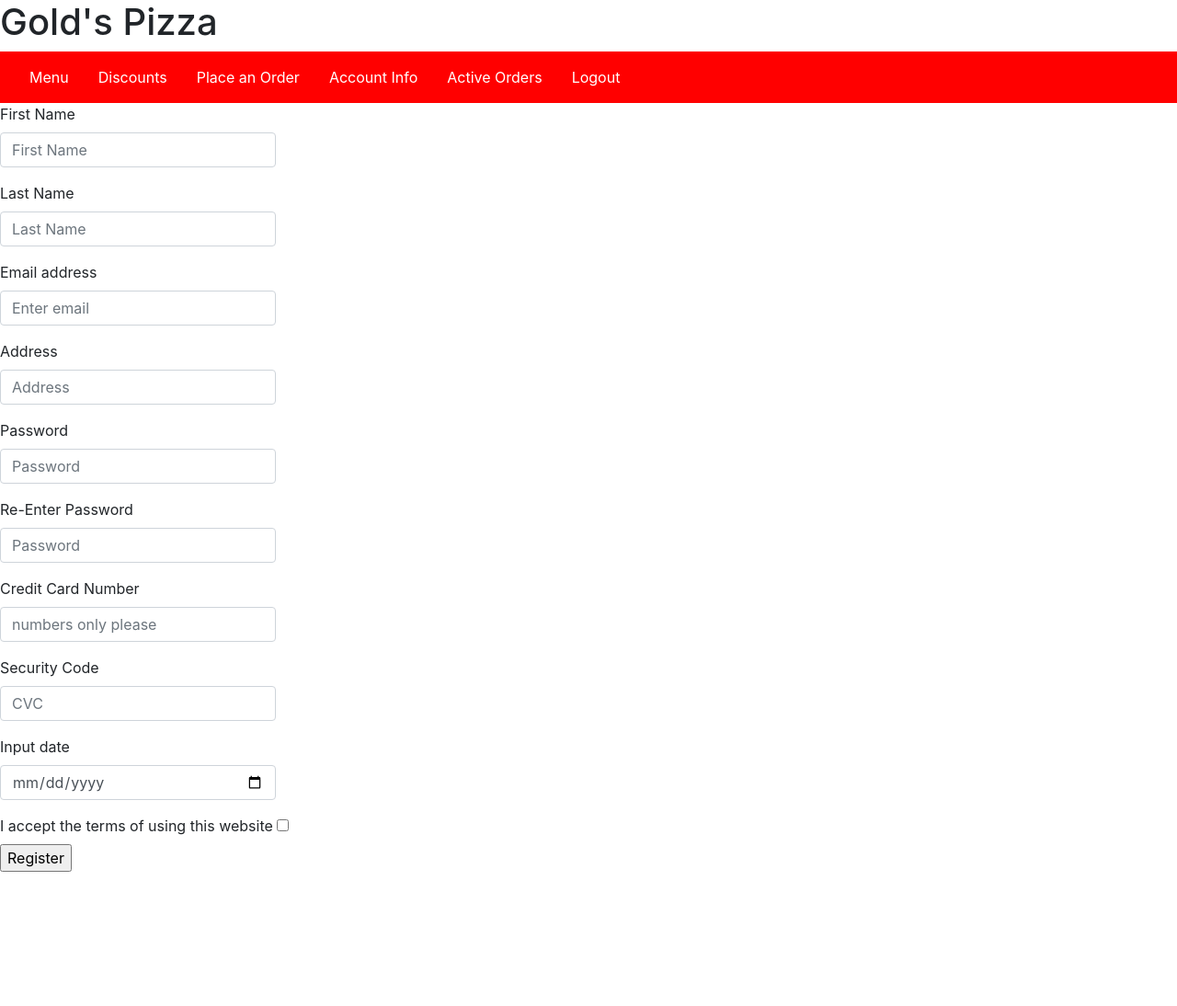
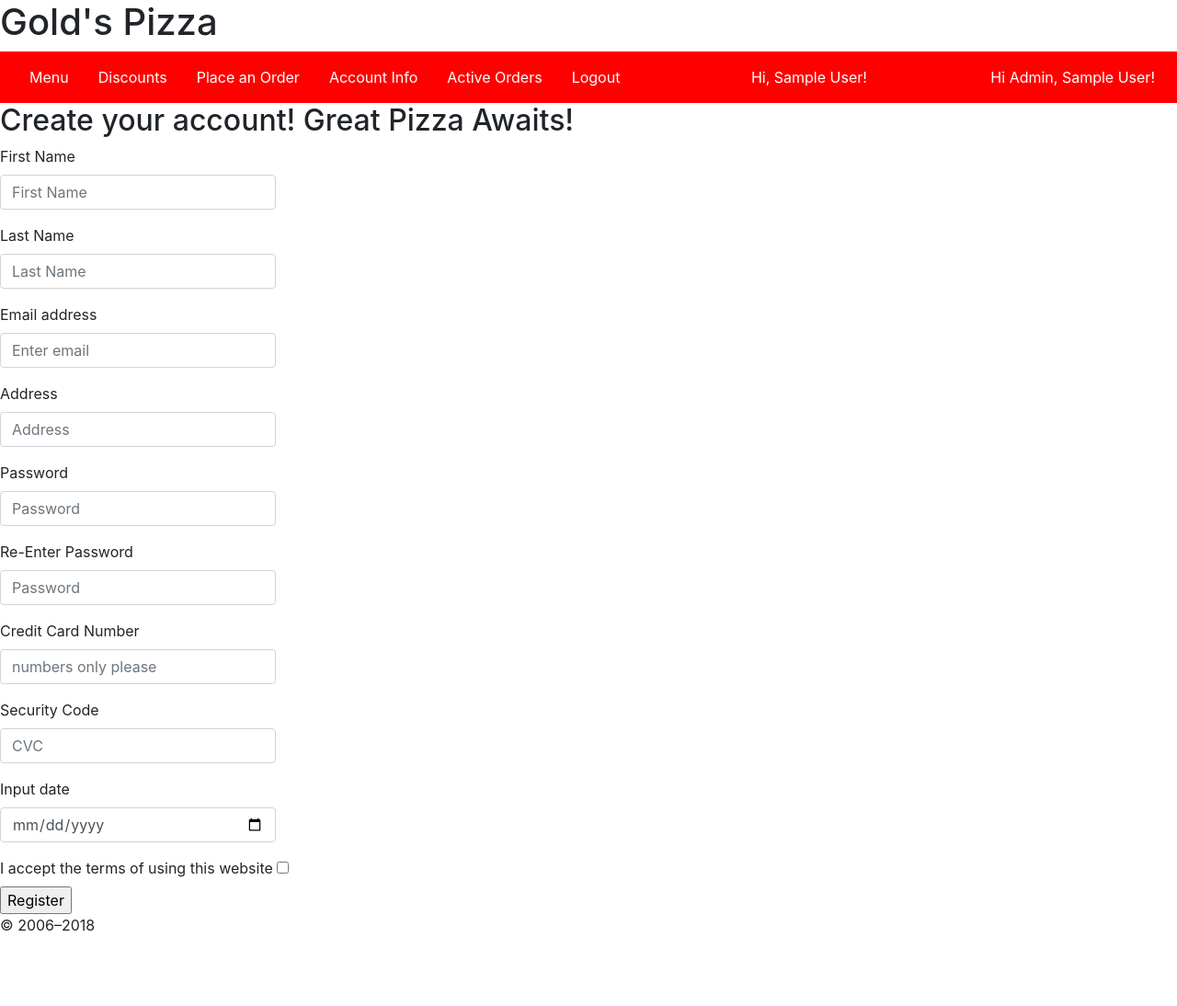
Before and after one commit to sethUNCW234/450-gold-team-2018, a PHP site: page /create_acct.php in a window 1280 px wide. Shown: the whole page at 92% size. Before the commit the page ends 948 px from the top, so only its background shows below. Run offline with PHP 8.4, Linux system fonts and the light colour scheme; the visitor is signed in with stand-in values (Sample User, id 1).

Commit message:
removed the logged in page, and the logged out page redirects after 5 seconds, also the footer is now always on the bottom of the page

```diff
--- a/admin_login.php
+++ b/admin_login.php
@@ -33,7 +33,7 @@ if (isset($_POST['send'])) {
 				session_start();
 				$_SESSION["firstName"] = $firstName;
 				$_SESSION["adminEmail"] = $adminEmail;
-				header('Location: admin_logged_in.php'); // redirect to logged_in page
+				header('Location: active_orders.php'); // redirect to logged_in page
 				exit;
 			}
 			else {
--- a/create_acct.php
+++ b/create_acct.php
@@ -108,7 +108,7 @@ require 'header.php';
 
 <form method = "post" action = "newLogin.php">
 
-
+<h2>Create your account! Great Pizza Awaits!</h2>
 <div class="form-group">
     <label for="firstName">First Name</label>
     <input type="text" class="form-control" name = "firstName" id="firstName" placeholder="First Name">
@@ -260,3 +260,6 @@ input[type="password"]{
 }
 
 </style>
+<?php
+include 'footer.php';
+?>
--- a/header.php
+++ b/header.php
@@ -5,6 +5,30 @@
 <!DOCTYPE HTML>
 <html lang="en">
 <head>
+<style type="text/css">
+html,
+body {
+    height: 100%;
+    margin: 0;
+    padding: 0;
+}
+
+#wrapper {
+    box-sizing: border-box;
+    min-height: 100%;
+    padding: 0 0 100px;
+    position: relative;
+}
+
+footer {
+    bottom: 0;
+    height: 100px;
+    left: 0;
+    position: absolute;
+    width: 100%;
+}
+
+</style>
 	<meta charset="utf-8">
 	<title>Gold's Pizza<?php if (isset($title)) {echo "&mdash;$title";} ?></title>
 
--- a/login.php
+++ b/login.php
@@ -33,7 +33,7 @@ if (isset($_POST['send'])) {
 				session_start();
 				$_SESSION["firstName"] = $firstName;
 				$_SESSION["email"] = $email;
-				header('Location: logged_in.php'); // redirect to logged_in page
+				header('Location: pizza_menu.php'); // redirect to logged_in page
 				exit;
 			}
 			else {
--- a/menu.php
+++ b/menu.php
@@ -41,7 +41,7 @@ li a:hover {
 		$message2 = '>Customer Login</a></li>';
 		$message9 = '<li class="nav-item"><a class="nav-link" href="create_acct.php"';
 		$message10 = '>Create Account</a></li>';
-		$message11 = '<li li class="nav-item"><a class="nav-link" href="admin_login.php"';
+		$message11 = '<li class="nav-item"><a class="nav-link" href="admin_login.php"';
 		$message12 = '>Admin Login</a></li>';
 		echo $message9."if ($currentPage == 'create_acct.php') {echo 'id='here''; }".$message10;
 		echo $message."if ($currentPage == 'login.php') {echo 'id='here''; }".$message2;
@@ -49,4 +49,13 @@ li a:hover {
 	}
 	?>
 </ul>
+<?php
+ if(isset($_SESSION['email'])){
+ 	echo("<ul class='navbar-nav ml-auto'><li class='nav-item'><a class='nav-link' href='#'>Hi, ".$_SESSION['firstName']."!</a></li></ul>");
+ }
+ if(isset($_SESSION['adminEmail'])){
+ 	echo("<ul class='navbar-nav ml-auto'><li class='nav-item'><a class='nav-link' href='#'>Hi Admin, ".$_SESSION['firstName']."!</a></li></ul>");
+ }
+
+ ?>
 </nav>
```
Also changed, not shown: active_orders.php (+21 -3 lines), footer.php (+8 -0 lines), logout.php (+6 -2 lines), pics-450/loading.gif (added).
